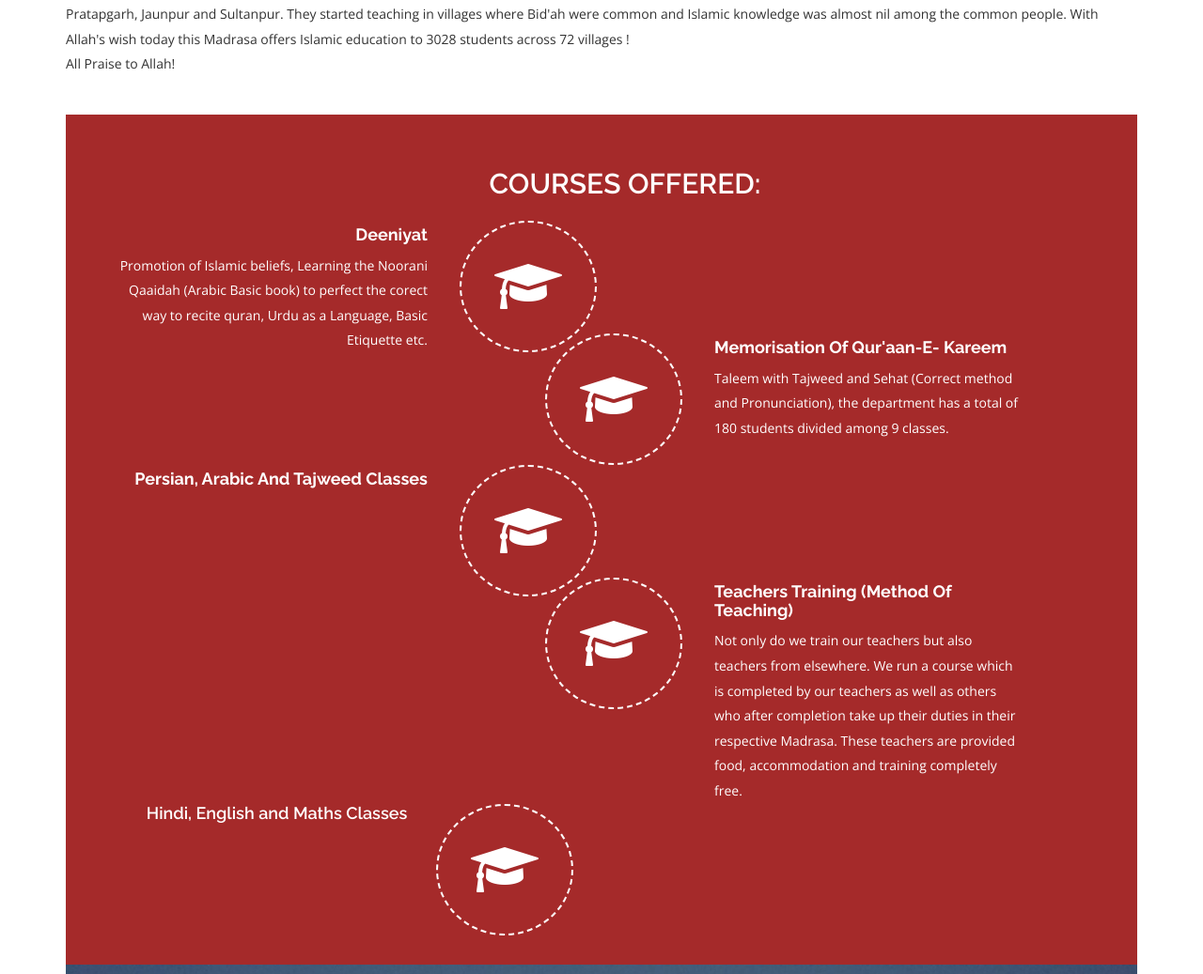
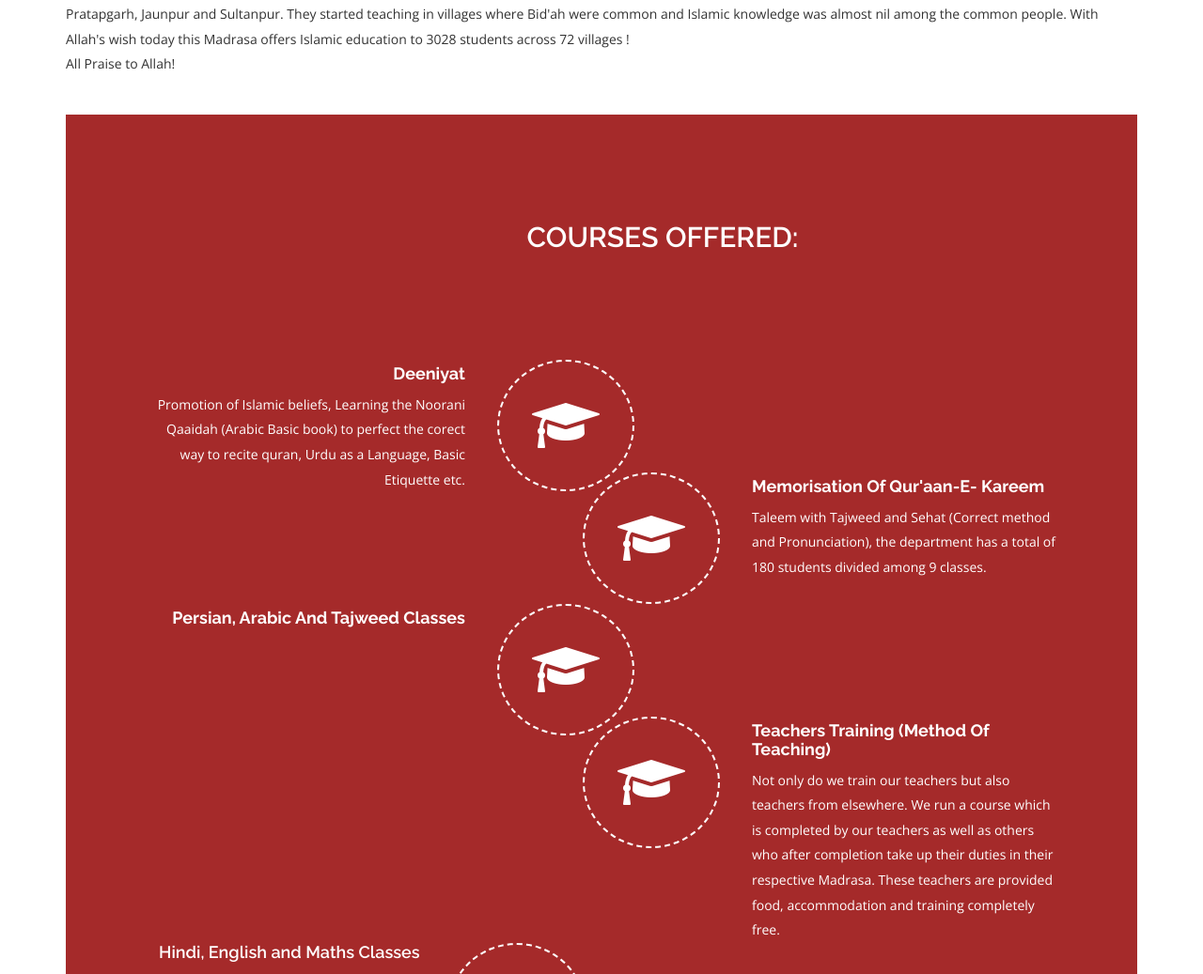
Before and after one commit to SayeedSalman17/qasimululoom, a plain HTML site: page index.html in a window 1280 px wide. Shown: the part 1526-2563 px from the top of the page at 94% size. Drawn offline with nearby package versions, Linux system fonts and the light colour scheme; some packages are replaced by stand-ins of ours; a script that the page names is missing.

Commit message:
testfinal

```diff
--- a/css/style.css
+++ b/css/style.css
@@ -339,7 +339,7 @@ span.service-icon.fa.fa-book.fa-4x, span.service-icon.fa.fa-graduation-cap.fa-4x
 
 /* services */
 .w3-services {
-    padding: 15% 10px;
+    padding: 20% 50px;
 	    background-color: brown;
 
     color: white;
@@ -348,9 +348,11 @@ span.service-icon.fa.fa-book.fa-4x, span.service-icon.fa.fa-graduation-cap.fa-4x
     text-align: center;
     text-transform: uppercase;
     margin-top: -10%;
-	margin-bottom: 2%;
+	margin-bottom: 10%;
 	    font-size: 30px;
     font-weight: 600;
+    margin-left: 10%;
+    margin-right: 10%;
 }
 .service h4 {
     text-transform: capitalize;
@@ -812,7 +814,7 @@ span.fa.fa-envelope {
 /* contact */
 
 div#contact {
-    background: url(../images/contact.jpg) no-repeat;
+    background: url(../images/contact.png) no-repeat;
     background-size: cover;
 }
 .w3-contact {
```
Also changed, not shown: images/contact.jpg (deleted), images/contact.png (added).
